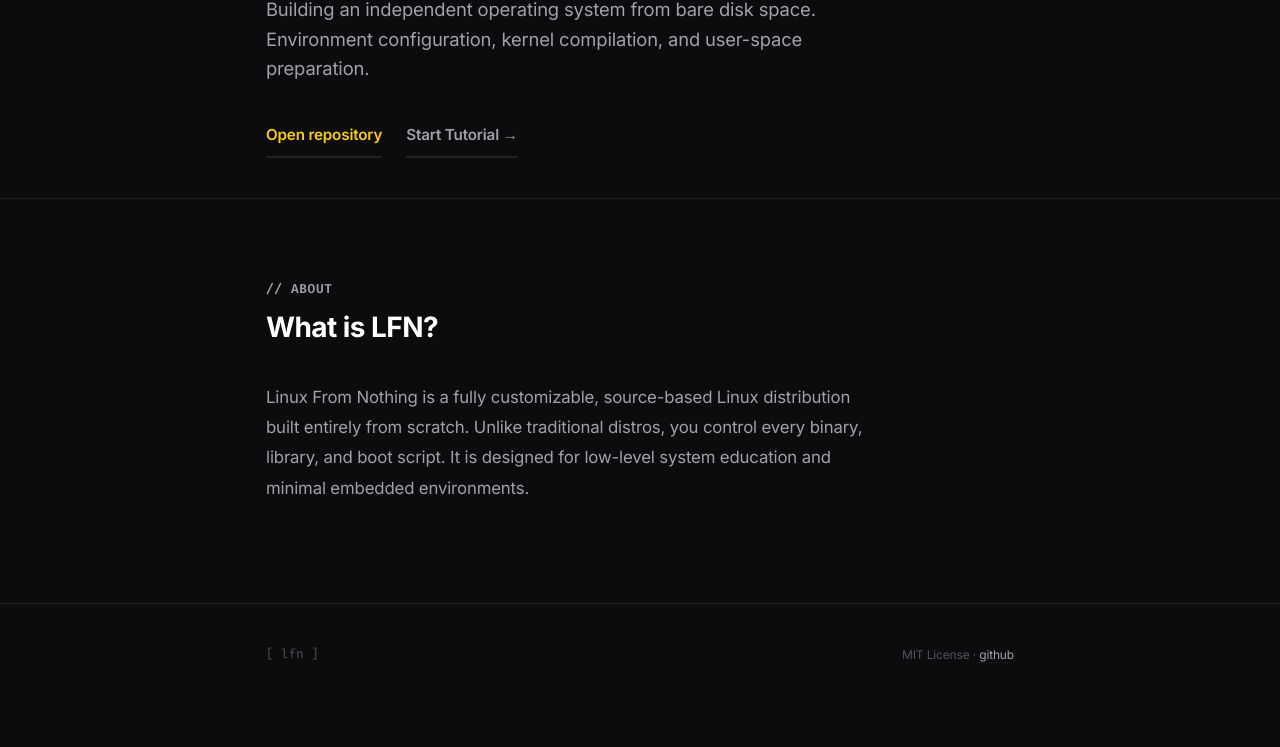
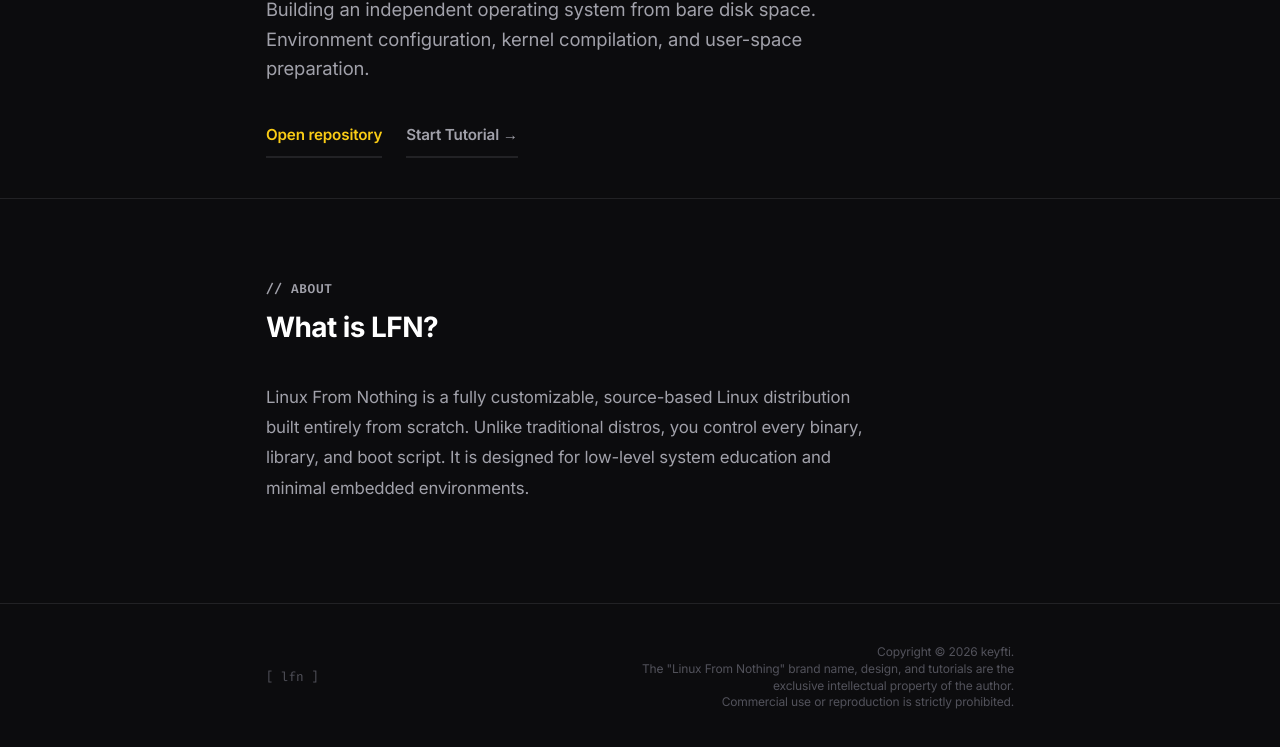
Before and after one commit to keyfti/keyfti.github.io, a plain HTML site: page linux-from-nothing/index.html in a window 1280 px wide. Shown: the part 634-1381 px from the top of the page. Before the commit the page ends 1338 px from the top, so only its background shows below. Drawn offline with Linux system fonts and the light colour scheme.

Commit message:
Update index.html

```diff
--- a/linux-from-nothing/index.html
+++ b/linux-from-nothing/index.html
@@ -85,7 +85,11 @@
         <div class="container">
             <div class="footer-content">
                 <span class="footer-brand">[ lfn ]</span>
-                <span class="footer-license">MIT License · <a href="https://github.com/keyfti/linux-from-nothing">github</a></span>
+                <span class="footer-license" style="max-width: 400px; line-height: 1.4; text-align: right;">
+                    Copyright &copy; 2026 keyfti.<br>
+                    The "Linux From Nothing" brand name, design, and tutorials are the exclusive intellectual property of the author.<br>
+                    Commercial use or reproduction is strictly prohibited.
+                </span>
             </div>
         </div>
     </footer>
```
